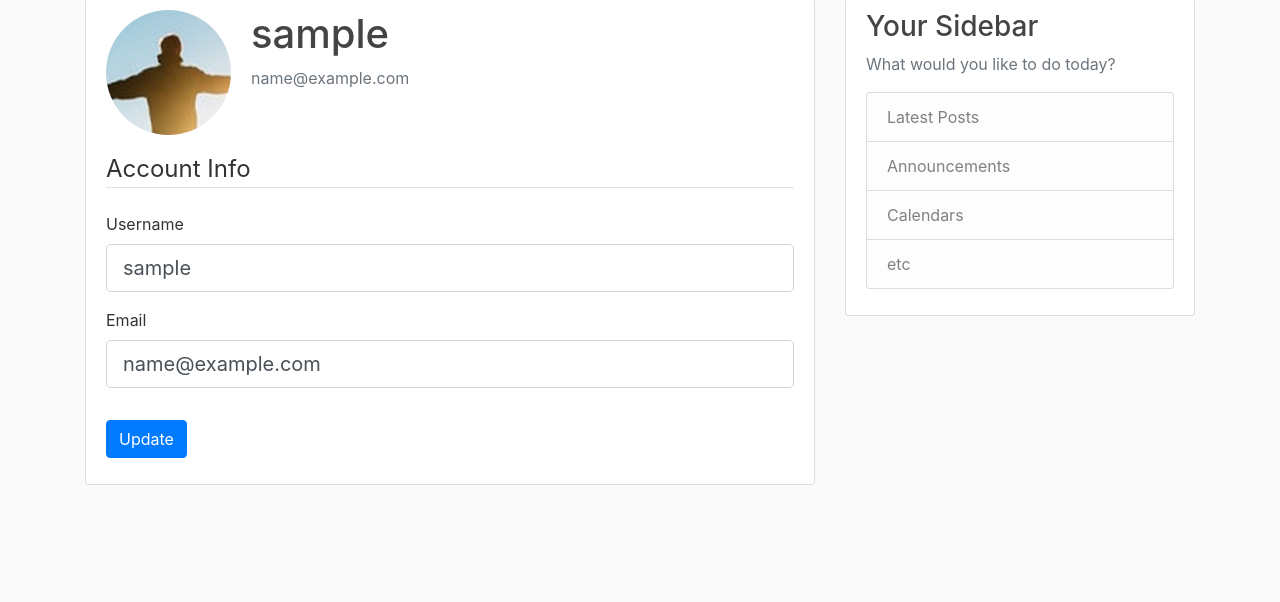
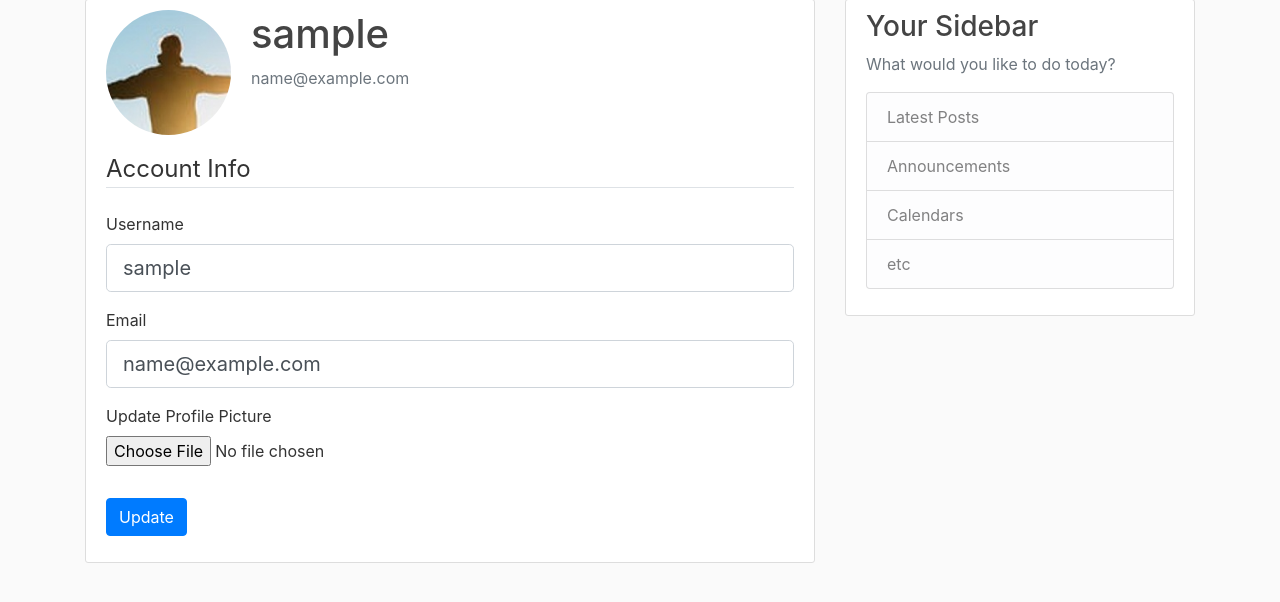
Before and after one commit to webroyit/ff59sg-RunnerBlog, a Flask app: page /account in a window 1280 px wide. Shown: the part 81-683 px from the top of the page. Run offline with Flask 2, Linux system fonts and the light colour scheme; the visitor is signed in with stand-in values (Sample User, id 1); data comes from the database, SQL or seed files in the repository; some libraries are stand-ins or nearby versions.

Commit message:
Add upload file button on the account page

```diff
--- a/runnerblog/templates/account.html
+++ b/runnerblog/templates/account.html
@@ -8,7 +8,9 @@
                 <p class="text-secondary">{{ current_user.email }}</p>
             </div>
         </div>
-        <form method="POST" action="">
+
+        <!-- enctype for image upload -->
+        <form method="POST" action="" enctype="multipart/form-data">
             <!-- hidden_tag() protect from  cross site request forgery attacks -->
             {{ form.hidden_tag() }}
             <fieldset class="form-group">
@@ -40,6 +42,15 @@
                         {{ form.email(class="form-control form-control-lg") }}
                     {% endif %}
                 </div>
+                <div class="form-group">
+                    {{ form.picture.label() }}
+                    {{ form.picture(class="form-control-file") }}
+                    {% if form.picture.errors %}
+                        {% for error in form.picture.errors %}
+                            <span class="text-danger">{{ error }}</span></br>
+                        {% endfor %}
+                    {% endif %}
+                </div>
             </fieldset>
             <div class="form-group">
                 {{ form.submit(class="btn btn-primary") }}
```
